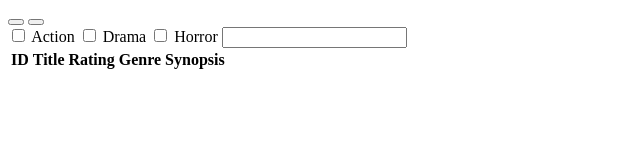
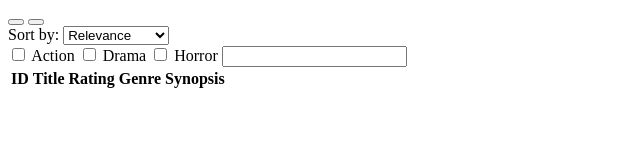
Before and after one commit to Bentelador/Sli, a plain HTML site: page main.html in a window 1280 px wide. Shown: the whole page, without its empty margins (0-640 px from the left). Drawn offline with Linux system fonts and the light colour scheme; no server answers.

Commit message:
Update main.html

```diff
--- a/main.html
+++ b/main.html
@@ -3,6 +3,17 @@
         <button id="bun"></button>
         <button id="next"></button>
         <div id="Buttons">
+            <div class="filters">
+                <div class="filter-group">
+                    <label>Sort by:</label>
+                    <select id="sortSelect" class="filter-select">
+                        <option value="relevance">Relevance</option>
+                        <option value="year">Year (Newest)</option>
+                        <option value="year_old">Year (Oldest)</option>
+                        <option value="rating">Rating</option>
+                        <option value="title">Title A-Z</option>
+                    </select>
+                </div>
             <input type="checkbox" id="ActionB" name="Action">
             <label for="ActionB"> Action</label>
             <input type="checkbox" id="DramaB" name="Drama">
```
Lines whose indentation alone changed are shown as unchanged.
